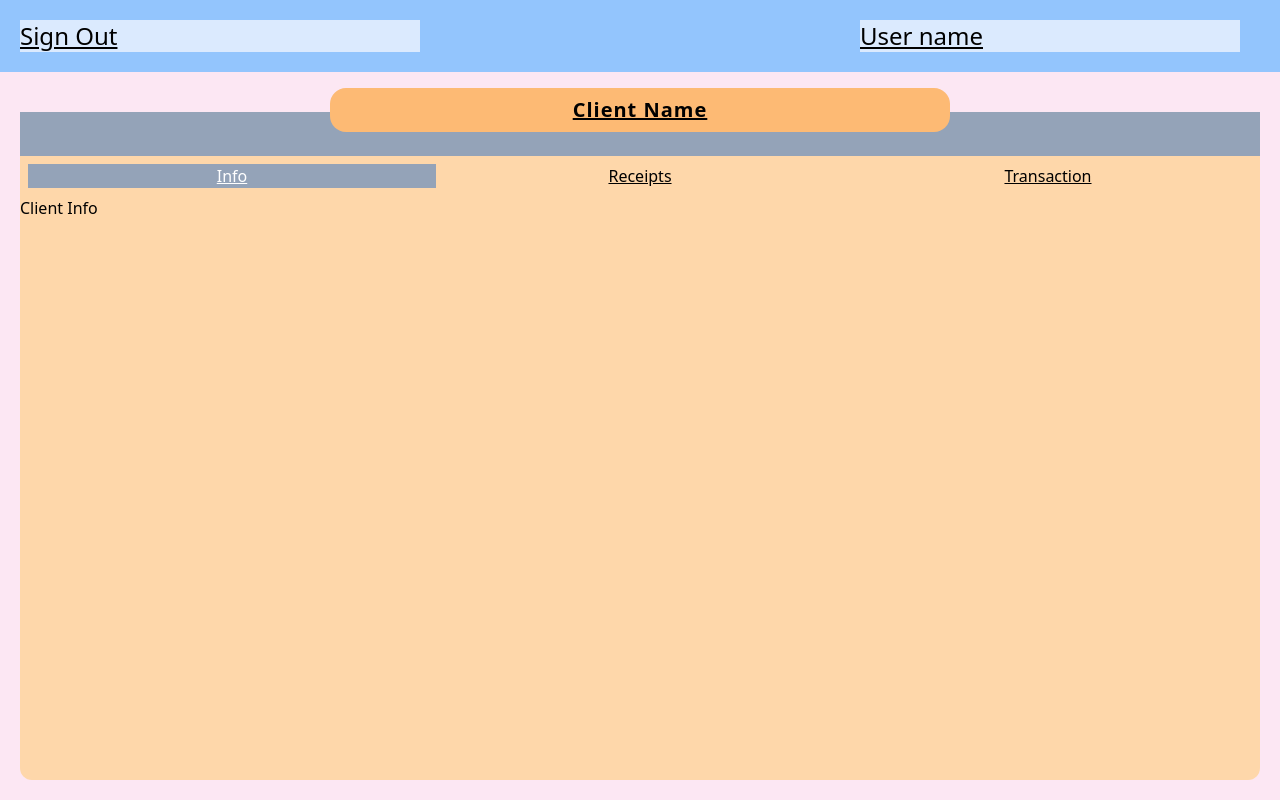
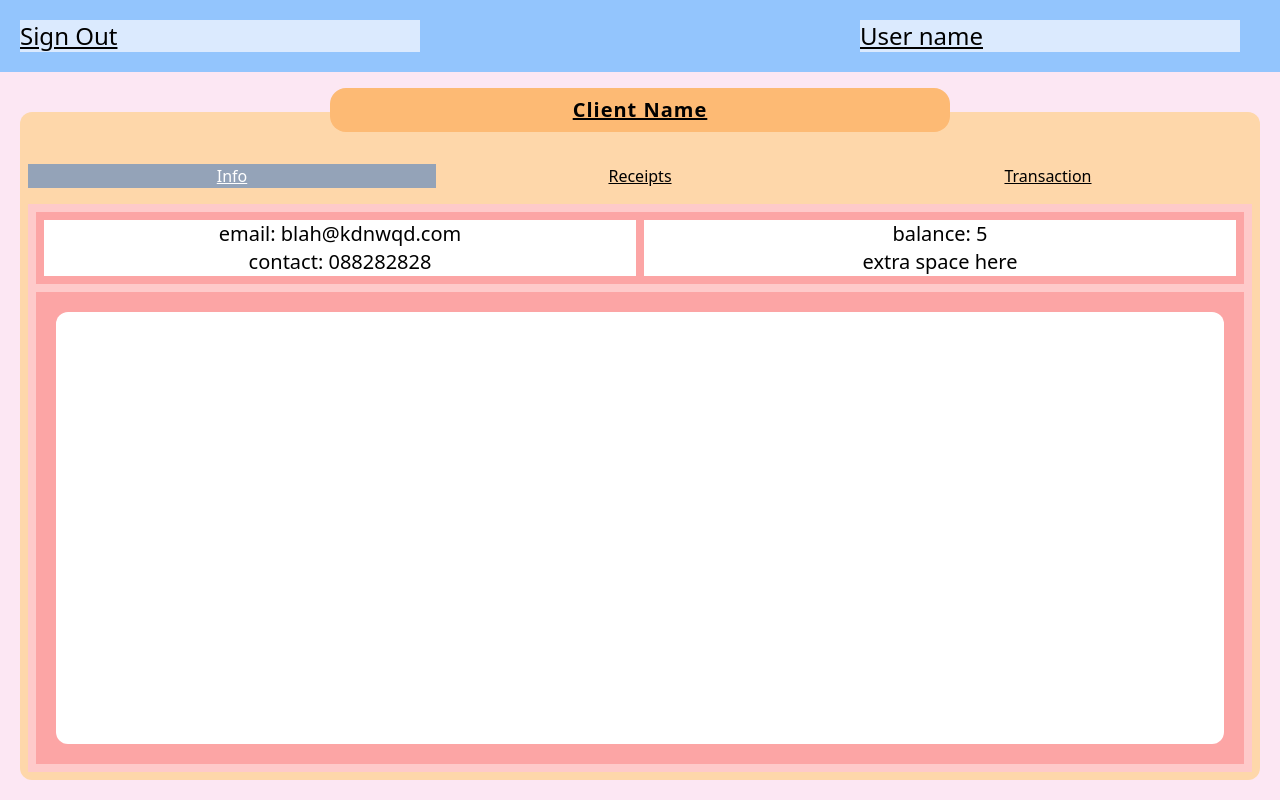
Before and after one commit to RobJJ/crud-client-app, a React (Create React App) app: page /#/home/client/1 in a window 1280 px wide. Built offline with nearby package versions, Linux system fonts and the light colour scheme.

Commit message:
Added ClientInfo basic layout

```diff
--- a/src/Components/Client/Client-Info-component.jsx
+++ b/src/Components/Client/Client-Info-component.jsx
@@ -2,8 +2,22 @@ import React from "react";
 //
 function ClientInfo(params) {
   return (
-    <div className="bg-orange-200 w-full h-full">
-      <h2>Client Info</h2>
+    <div className="bg-red-200 w-full h-full flex flex-col p-2 gap-2">
+      {/* basic info */}
+      <section className="bg-red-300 flex gap-2 p-2 text-center text-xl">
+        <div className="bg-white w-1/2">
+          <div>email: blah@kdnwqd.com</div>
+          <div>contact: 088282828</div>
+        </div>
+        <div className="bg-white w-1/2">
+          <div>balance: 5</div>
+          <div>extra space here</div>
+        </div>
+      </section>
+      {/* notes */}
+      <section className="bg-red-300 h-full p-5">
+        <textarea className="h-full w-full resize-none rounded-xl p-5 text-lg"></textarea>
+      </section>
     </div>
   );
 }
--- a/src/SubPages/Home-client.jsx
+++ b/src/SubPages/Home-client.jsx
@@ -7,15 +7,15 @@ import ClientNav from "../Components/Client/Client-Navbar-component";
 function HomeClient(params) {
   //
   return (
-    <div className="w-full h-full bg-pink-100 flex flex-col gap-2 p-5 pt-10">
-      <div className="bg-orange-200 h-full w-full rounded-xl">
-        <div className="flex w-full justify-center bg-slate-400">
+    <div className="w-full h-full bg-pink-100 p-5 pt-10">
+      <div className="bg-orange-200 h-full w-full rounded-xl flex flex-col">
+        <div className="flex w-full justify-center ">
           <h2 className="bg-orange-300 text-center underline w-1/2 rounded-2xl font-bold text-xl tracking-wider p-2 relative bottom-6">
             Client Name
           </h2>
         </div>
         <ClientNav />
-        <div>
+        <div className="w-full h-full p-2">
           <Outlet />
         </div>
       </div>
```
